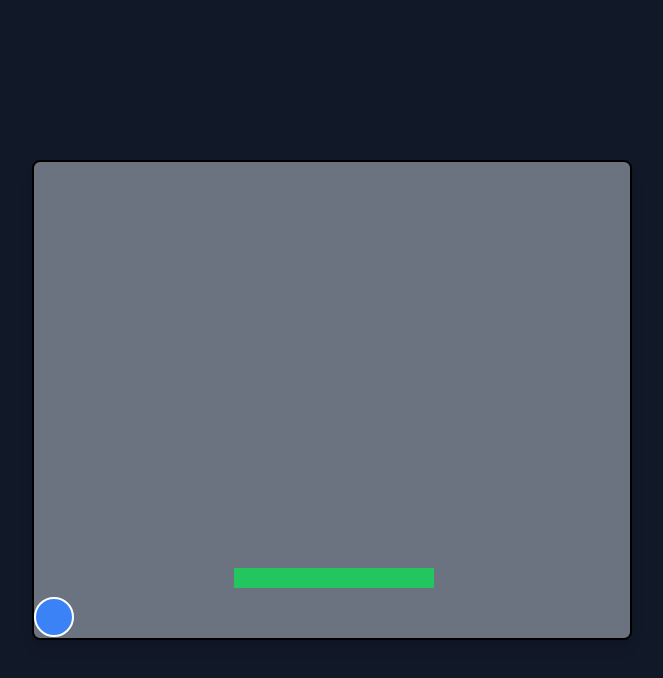
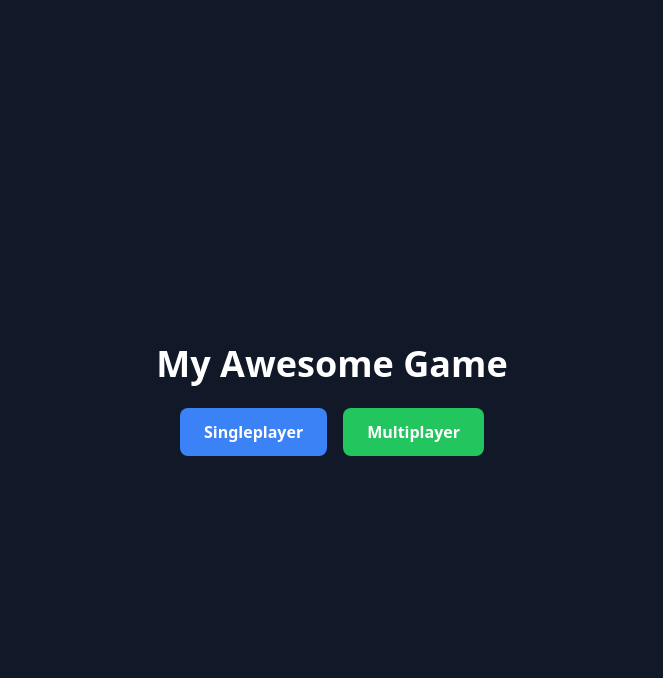
Before and after one commit to DahlJonathan/game, a React (Vite) app in the folder frontend/: page / in a window 1280 px wide. Shown: the top 678 px of the page, without its empty margins (308-971 px from the left). Built offline with nearby package versions, Linux system fonts and the light colour scheme.

Commit message:
singleplayer ja multiplayer

```diff
--- a/frontend/src/App.jsx
+++ b/frontend/src/App.jsx
@@ -1,11 +1,27 @@
-// filepath: /home/student/web-game/frontend/src/App.jsx
-import React from 'react';
-import GameArea from './components/GameArea.jsx';
+import React, { useState } from "react";
+import GameArea from "./components/GameArea.jsx";
+import StartScreen from "./components/startscreen/startScreen.jsx";
+import SinglePlayer from "./components/startscreen/singlePlayer.jsx";
+import MultiPlayer from "./components/startscreen/multiplayer.jsx";
 
 function App() {
+  const [gameMode, setGameMode] = useState(null);  // Tracks selected game mode
+  const [startGame, setStartGame] = useState(false);  // Tracks if the game has started
+
   return (
     <div>
-      <GameArea />
+      {!gameMode? (
+        <StartScreen
+          onSinglePlayer={() => setGameMode("single")}
+          onMultiPlayer={() => setGameMode("multi")}
+        />
+      ) : gameMode === "single" ? (
+        <SinglePlayer onBack={() => setGameMode(null)} />
+      ) : !startGame ? (
+        <MultiPlayer onGameStart={() => setStartGame(true)} />
+      ) : (
+        <GameArea />
+      )}
     </div>
   );
 }
--- /dev/null
+++ b/frontend/src/components/startscreen/multiplayer.jsx
@@ -0,0 +1,23 @@
+import React from "react";
+
+const MultiPlayer = ({ onGameStart, onGameRoom1 }) => {
+    return (
+        <div className="flex flex-col items-center justify-center h-screen bg-gray-800 text-white">
+            <h1 className="font-bold text-2xl mb-6">Join Game Room!</h1>
+            <button
+                onClick={onGameRoom1}  // Starts the game when clicked
+                className="px-6 py-1 mb-2 bg-red-500 hover:bg-red-700 text-white font-bold rounded-lg transition"
+            >
+                Game Room 1
+            </button>
+            <button
+                onClick={onGameStart}  // Starts the game when clicked
+                className="px-6 py-3 bg-green-400 hover:bg-green-700 text-white font-bold rounded-lg transition"
+            >
+                Start Game
+            </button>
+        </div>
+    );
+}
+
+export default MultiPlayer;
--- /dev/null
+++ b/frontend/src/components/startscreen/singlePlayer.jsx
@@ -0,0 +1,18 @@
+import React from "react";
+
+const SinglePlayer = ({ onBack }) => {
+  return (
+    <div className="flex flex-col items-center justify-center h-screen bg-gray-800 text-white">
+      <h1 className="font-bold text-2xl mb-6">Coming Soon!!!</h1>
+
+      <button
+        onClick={onBack}
+        className="px-6 py-3 bg-red-500 hover:bg-red-700 text-white font-bold rounded-lg transition"
+      >
+        Back
+      </button>
+    </div>
+  );
+};
+
+export default SinglePlayer;
--- /dev/null
+++ b/frontend/src/components/startscreen/startScreen.jsx
@@ -0,0 +1,27 @@
+import React from "react";
+
+const StartScreen = ({ onSinglePlayer, onMultiPlayer }) => {
+  return (
+    <div className="flex flex-col items-center justify-center h-screen bg-gray-900 text-white">
+      <h1 className="text-4xl font-bold mb-6">My Awesome Game</h1>
+
+      <div className="flex gap-4">
+        <button
+          onClick={onSinglePlayer}
+          className="px-6 py-3 bg-blue-500 hover:bg-blue-700 text-white font-bold rounded-lg transition"
+        >
+          Singleplayer
+        </button>
+
+        <button
+          onClick={onMultiPlayer}
+          className="px-6 py-3 bg-green-500 hover:bg-green-700 text-white font-bold rounded-lg transition"
+        >
+          Multiplayer
+        </button>
+      </div>
+    </div>
+  );
+};
+
+export default StartScreen;
```
Also changed, not shown: 1 other file (tests, documents, lock files or other folders).
